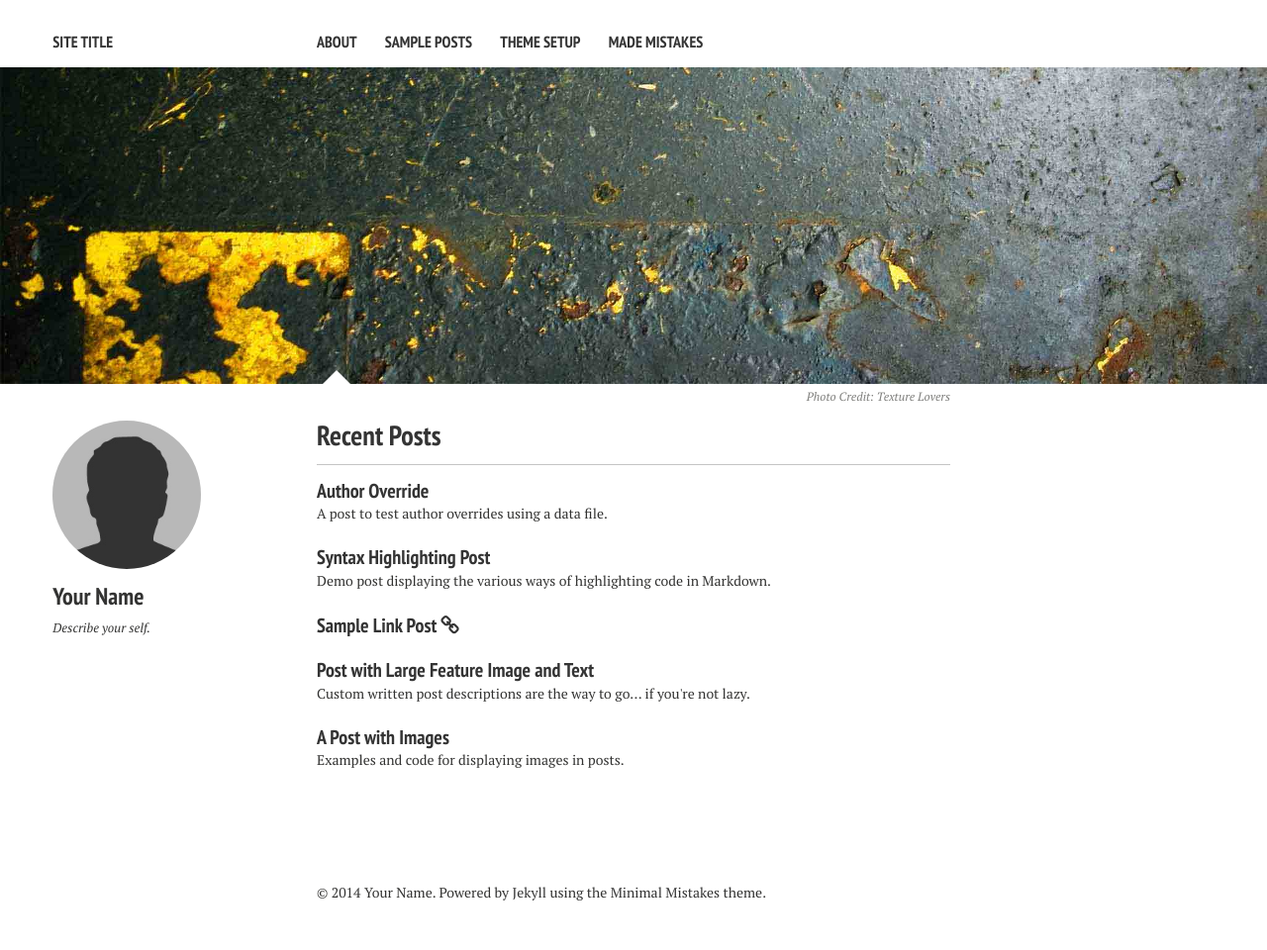
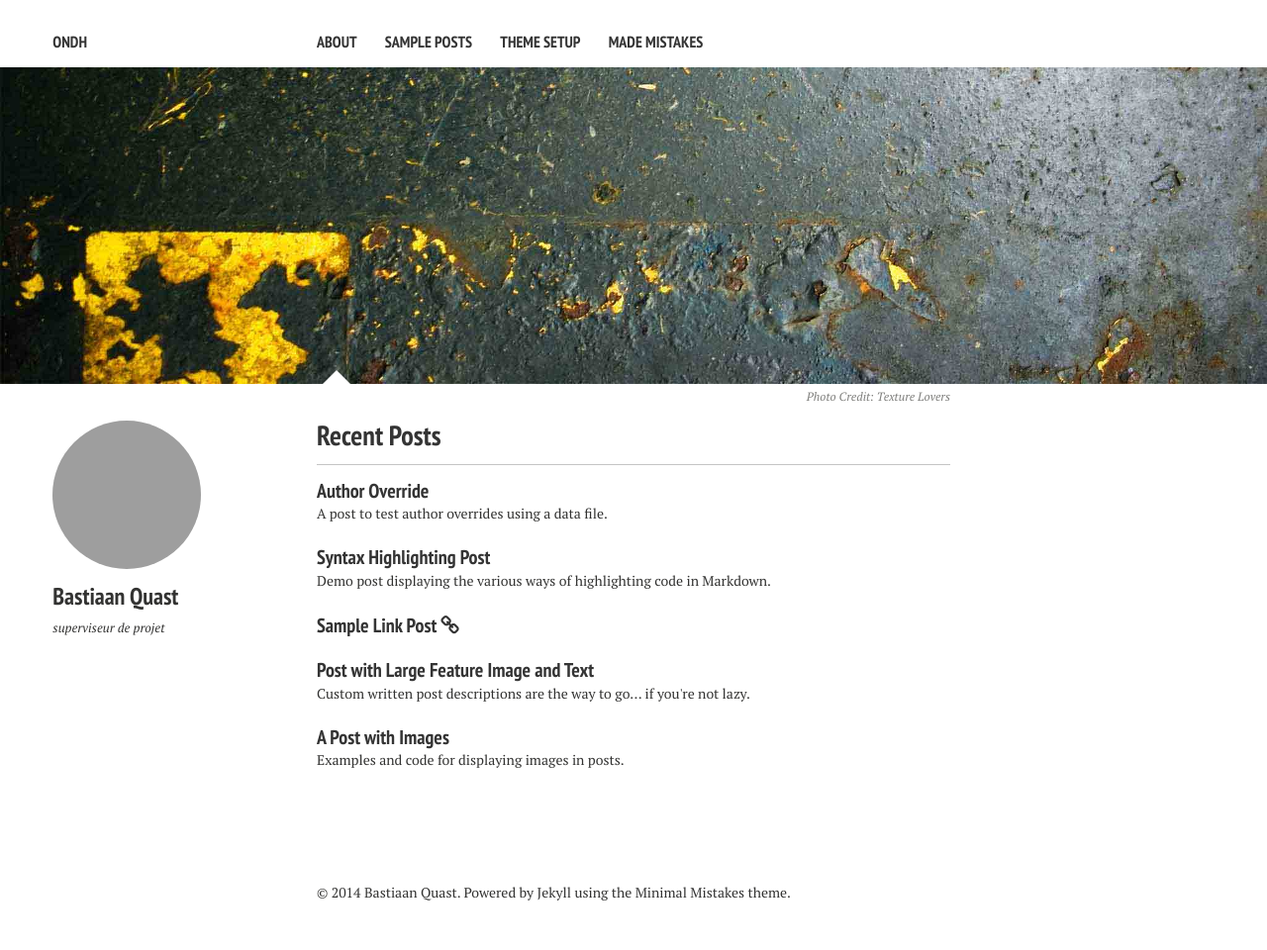
Before and after one commit to bquast/ondh, a Jekyll site: the page built from index.md, in a window 1280 px wide. Shown: the whole page at 99% size. Built offline with Jekyll 4.4.1, drawn with Linux system fonts in a browser that asks for light colours; nearby versions of some CDN libraries; grey boxes are pictures that could not be loaded.

Commit message:
update config

```diff
--- a/_config.yml
+++ b/_config.yml
@@ -1,7 +1,7 @@
 # Site wide configuration
 
-title:            Site Title
-locale:           en_US
+title:            ONDH
+locale:           fr_CH
 url:              http://qua.st/ondh
 
 
@@ -26,9 +26,9 @@ kramdown:
 
 # Site owner
 owner:
-  name: Your Name
-  avatar: bio-photo.jpg
-  bio: "Describe your self."
+  name: Bastiaan Quast
+  avatar: http://gravatar.com/avatar/9f979d814c18db7e759b64ca8a52953d
+  bio: "superviseur de projet"
   email:
   disqus-shortname:
   twitter: #username
```
